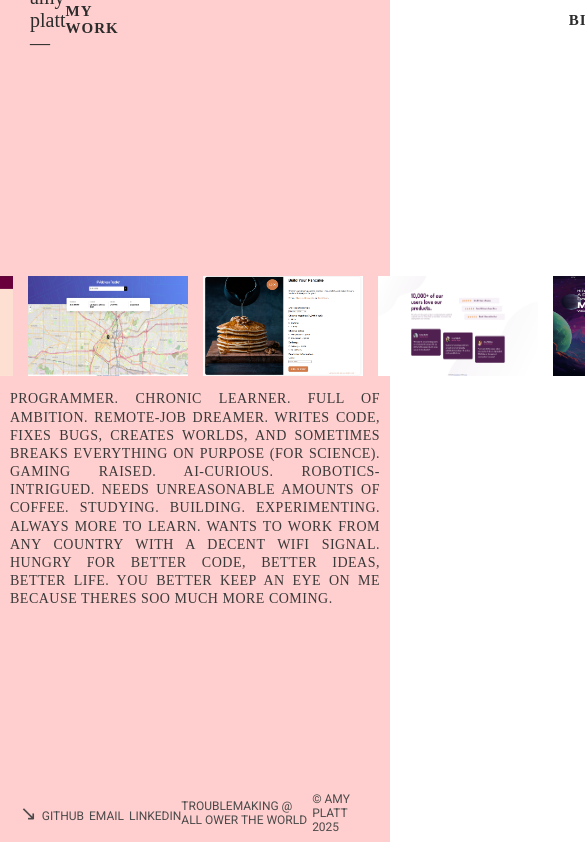
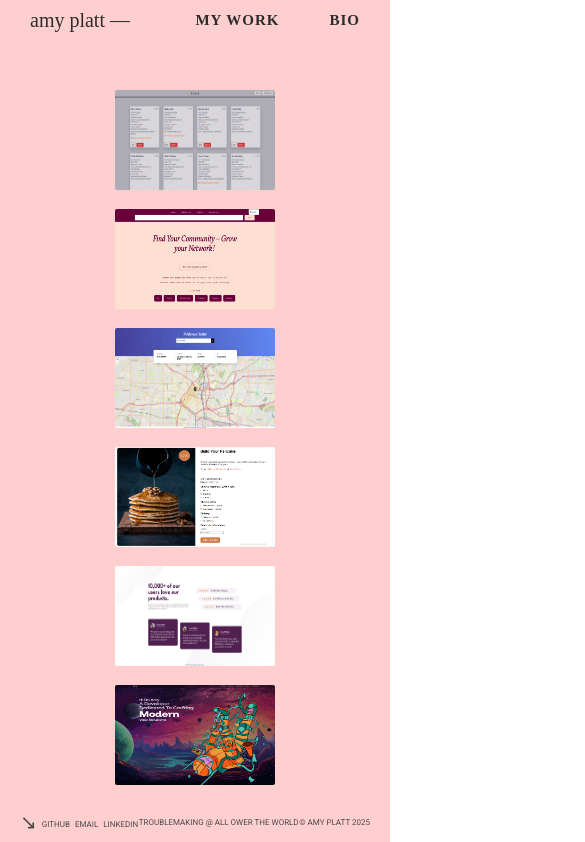
Before and after one commit to bean-123/Portfolio, a React (Vite) app: page / in a window 390 px wide. Shown: the top 842 px of the page, 585 px wide, since content can reach past the window. Built offline with nearby package versions, Linux system fonts and the light colour scheme.

Commit message:
Add media query

```diff
--- a/src/components/Cards.module.css
+++ b/src/components/Cards.module.css
@@ -19,6 +19,7 @@
   height: 100px;
   object-fit: fill;
   transition: transform 0.2s;
+  border-radius: 2px;
 }
 
 .cards .cardImage:hover {
@@ -324,3 +325,13 @@
     border-radius: 5px;
   }
 }
+
+@media (max-width: 440px) {
+  .cards {
+    display: flex;
+    flex-direction: column;
+  }
+  .randomtext {
+    margin-bottom: 50px;
+  }
+}
--- a/src/components/Footer.module.css
+++ b/src/components/Footer.module.css
@@ -41,3 +41,10 @@ p {
 .contact a:hover {
   color: rgb(190, 133, 125);
 }
+
+@media (max-width: 440px) {
+  .footercontainer {
+    background-color: #ffcfcf;
+    font-size: 8px;
+  }
+}
--- a/src/components/Navbar.module.css
+++ b/src/components/Navbar.module.css
@@ -25,10 +25,10 @@
   content: "";
   position: absolute;
   left: 0;
-  bottom: -4px; /* distance from text */
+  bottom: -4px;
   width: 0%;
-  height: 1px; /* thickness of line */
-  background-color: rgb(190, 133, 125); /* underline color */
+  height: 1px;
+  background-color: rgb(190, 133, 125);
 }
 
 .link:hover::after {
@@ -65,3 +65,9 @@
 .navigation li:hover {
   color: rgb(190, 133, 125);
 }
+
+@media (max-width: 440px) {
+  .navigation ul {
+    gap: 50px;
+  }
+}
```
Also changed, not shown: vite.config.js (+4 -3 lines).
